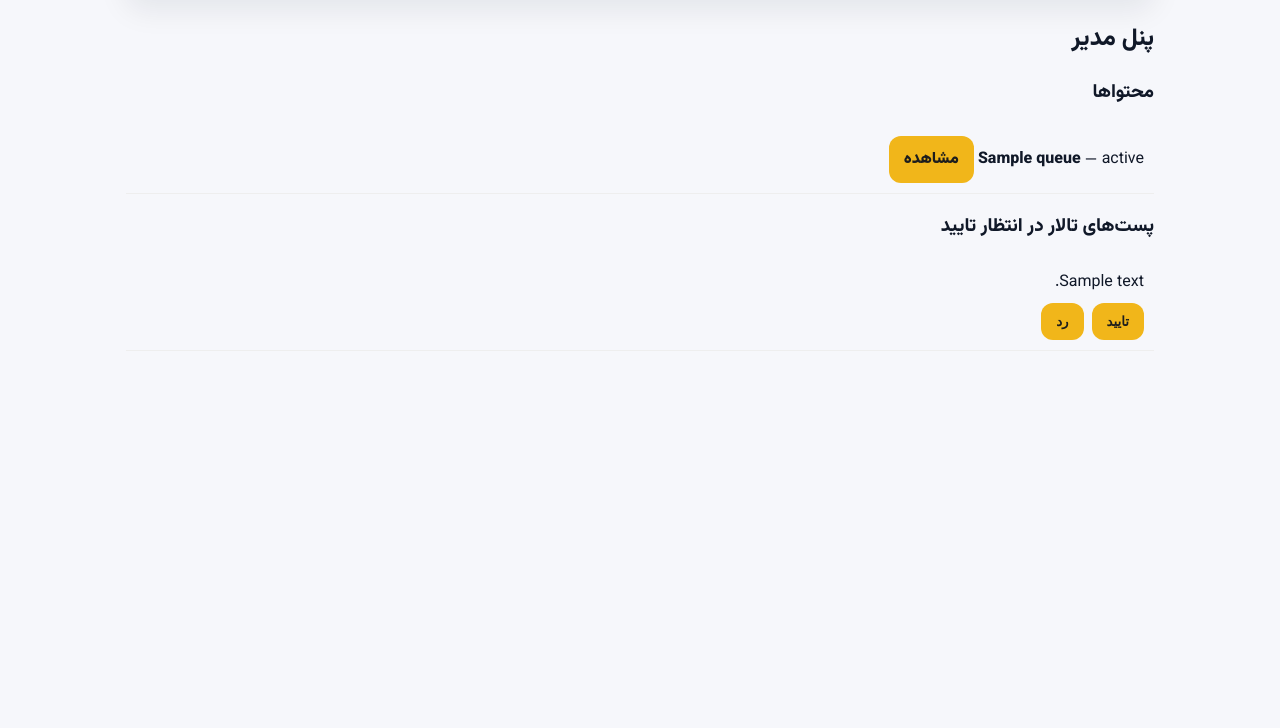
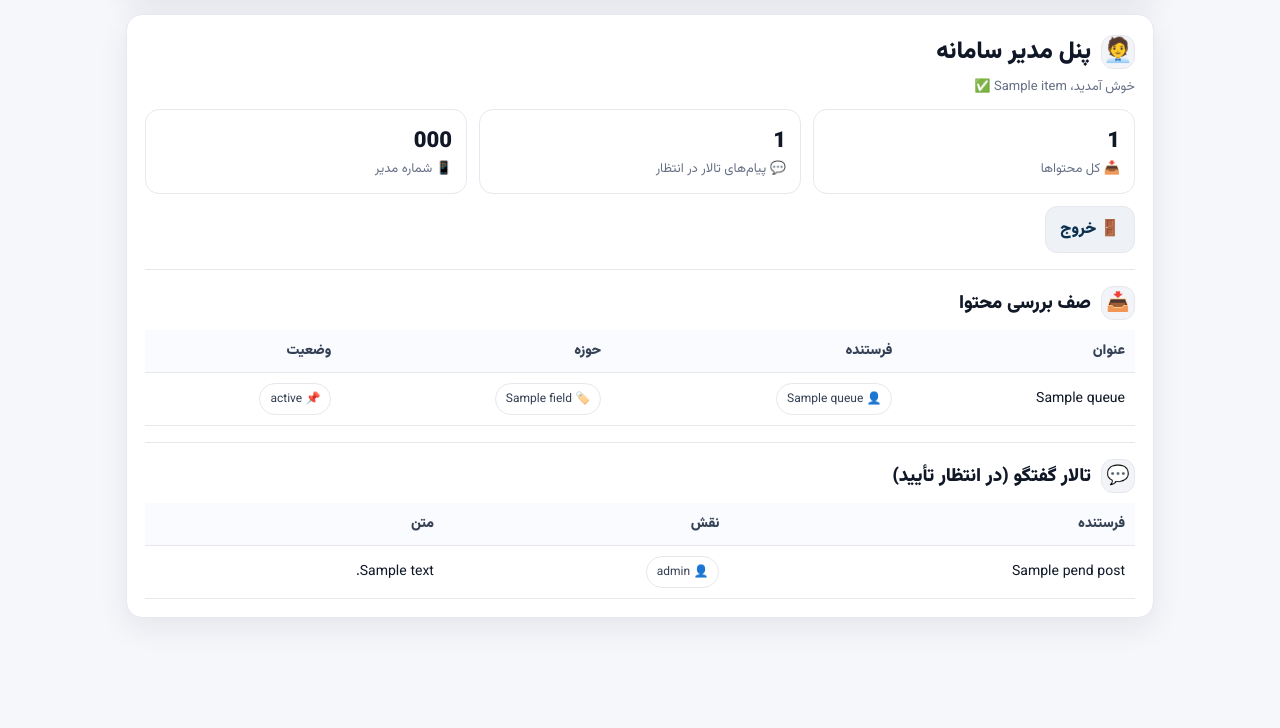
Before and after one commit to hadibagherian4-sudo/nexa-ashora, a FastAPI app: template app/templates/home_manager.html in a window 1280 px wide. Shown: the part 94-822 px from the top of the page. Run offline with FastAPI, Linux system fonts and the light colour scheme; the template is opened without the code that fills it: most values are stand-ins (such as "Sample title", 1, 10 or a date in 2020).

Commit message:
Update home_manager.html

```diff
--- a/app/templates/home_manager.html
+++ b/app/templates/home_manager.html
@@ -1,30 +1,58 @@
 {% extends "base.html" %}
 {% block content %}
-<div class="panel">
-  <h2>پنل مدیر</h2>
+<div class="card">
+  <h2 class="h-title"><span class="icon">🧑‍💼</span> پنل مدیر سامانه</h2>
+  <div class="muted">خوش آمدید، {{ s.name }} ✅</div>
 
-  <h3>محتواها</h3>
-  {% for it in queue %}
-    <div style="padding:10px;border-bottom:1px solid #eee">
-      <b>{{ it.title }}</b> — {{ it.status }}
-      <a class="btn" href="/content/{{ it.id }}">مشاهده</a>
-    </div>
-  {% endfor %}
-</div>
+  <div class="kpi" style="margin-top:12px;">
+    <div class="box"><div class="num">{{ queue|length }}</div><div class="lbl">📥 کل محتواها</div></div>
+    <div class="box"><div class="num">{{ pend_posts|length }}</div><div class="lbl">💬 پیام‌های تالار در انتظار</div></div>
+    <div class="box"><div class="num">{{ s.phone }}</div><div class="lbl">📱 شماره مدیر</div></div>
+  </div>
 
-<div class="panel">
-  <h3>پست‌های تالار در انتظار تایید</h3>
-  {% for p in pend_posts %}
-    <div style="padding:10px;border-bottom:1px solid #eee">
-      <div>{{ p.text }}</div>
-      <form method="post" action="/admin/forum/moderate" style="display:flex;gap:8px;margin-top:8px">
-        <input type="hidden" name="post_id" value="{{ p.id }}">
-        <button class="btn btn-primary" name="action" value="approve">تایید</button>
-        <button class="btn" name="action" value="reject">رد</button>
-      </form>
-    </div>
+  <div class="actions">
+    <a class="btn secondary" href="/logout">🚪 خروج</a>
+  </div>
+
+  <div class="hr"></div>
+
+  <h3 class="h-title"><span class="icon">📥</span> صف بررسی محتوا</h3>
+  {% if queue %}
+    <table class="table">
+      <thead><tr><th>عنوان</th><th>فرستنده</th><th>حوزه</th><th>وضعیت</th></tr></thead>
+      <tbody>
+      {% for x in queue %}
+        <tr>
+          <td>{{ x.title }}</td>
+          <td><span class="pill">👤 {{ x.sender_name }}</span></td>
+          <td><span class="pill">🏷️ {{ x.field }}</span></td>
+          <td><span class="pill">📌 {{ x.status }}</span></td>
+        </tr>
+      {% endfor %}
+      </tbody>
+    </table>
   {% else %}
-    <p>موردی نیست</p>
-  {% endfor %}
+    <div class="muted">چیزی در صف نیست.</div>
+  {% endif %}
+
+  <div class="hr"></div>
+
+  <h3 class="h-title"><span class="icon">💬</span> تالار گفتگو (در انتظار تأیید)</h3>
+  {% if pend_posts %}
+    <table class="table">
+      <thead><tr><th>فرستنده</th><th>نقش</th><th>متن</th></tr></thead>
+      <tbody>
+      {% for p in pend_posts %}
+        <tr>
+          <td>{{ p.sender_name }}</td>
+          <td><span class="pill">👤 {{ p.sender_role }}</span></td>
+          <td>{{ p.text }}</td>
+        </tr>
+      {% endfor %}
+      </tbody>
+    </table>
+  {% else %}
+    <div class="muted">پیامی برای تأیید وجود ندارد.</div>
+  {% endif %}
 </div>
 {% endblock %}
```
